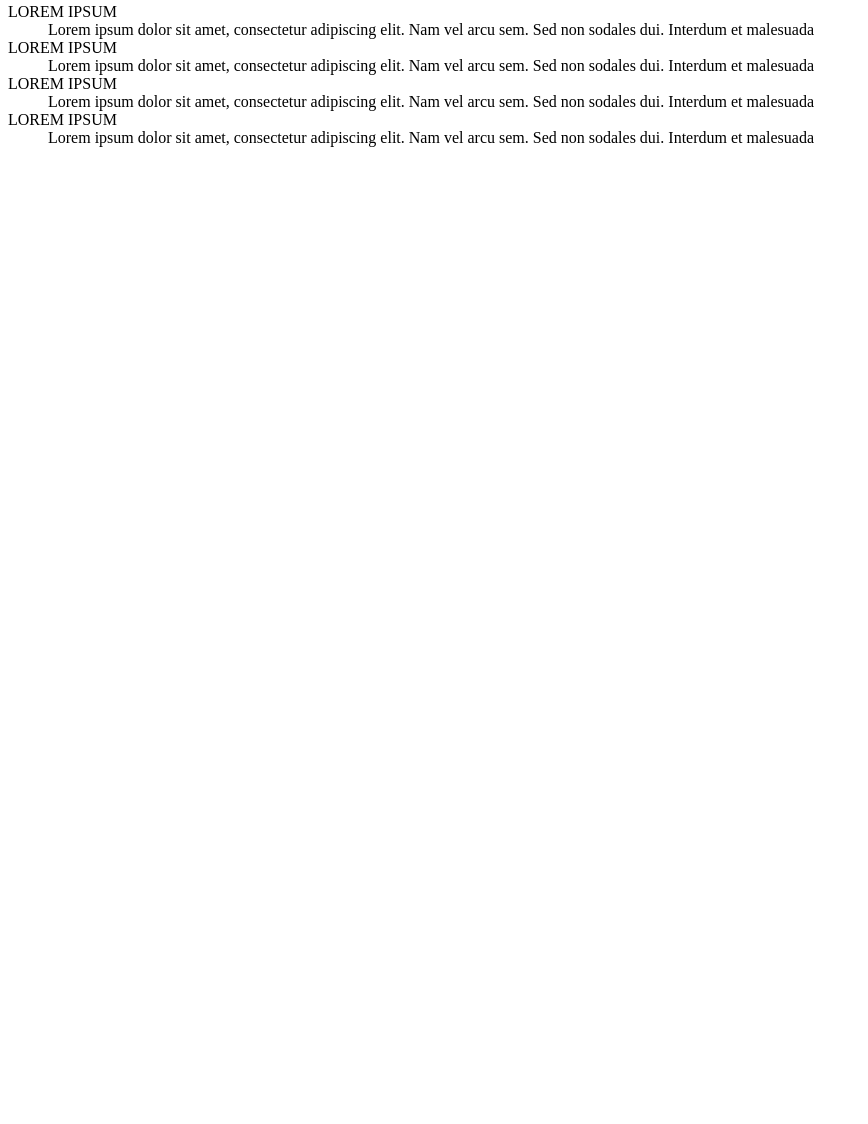
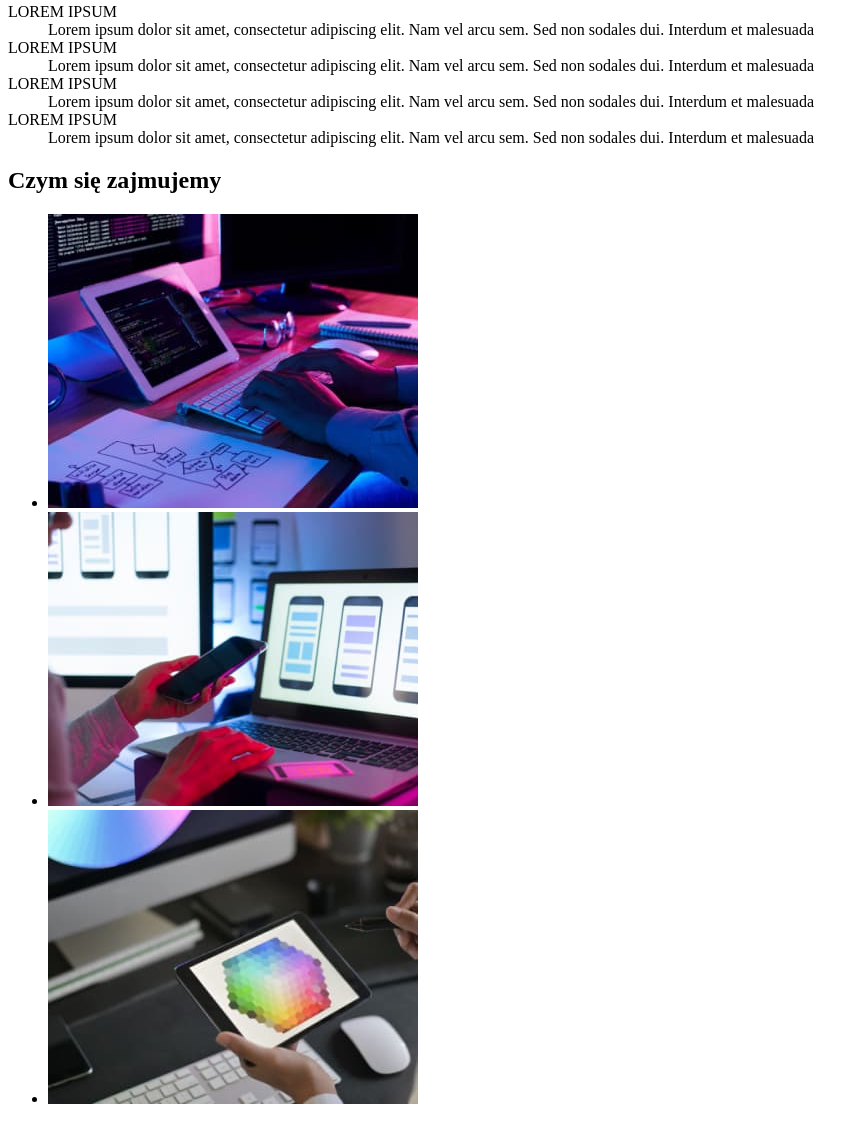
Before and after one commit to marlenaduleba/goit-markup-hw-01, a plain HTML site: page index.html in a window 1280 px wide. Shown: the part 262-1386 px from the top of the page, without its empty margins (0-868 px from the left). Before the commit the page ends 800 px from the top, so only its background shows below. Drawn offline with Linux system fonts and the light colour scheme.

Commit message:
dodanie zdjęć do sekcji "Czym się zajmujemy"

```diff
--- a/index.html
+++ b/index.html
@@ -8,7 +8,6 @@
   </head>
   <body>
     <header>
-      <div>
       <a href="/">WebStudio</a>
       <nav>
         <ul>
@@ -21,12 +20,11 @@
         <li><a href="mailto:info@devstudio.com">info@devstudio.com</a></li>
         <li><a href="tel:+48 111 111 111">+48 111 111 111</a></li>
       </ul>
-      </div>
-      <div>
+
       <h1>EFEKTYWNE ROZWIĄZANIA DLA WASZEGO BIZNESU</h1>
       <button type="button">Zamów usługe</button>
-      </div>
     </header>
+
     <main></main>
     <div>
       <dl>
@@ -55,6 +53,35 @@
         </dd>
       </dl>
     </div>
+    <section>
+      <h2>Czym się zajmujemy</h2>
+      <ul>
+        <li>
+          <img
+            src="images/image1.jpg"
+            alt="programista pracuje przy biurku w biurze"
+            height="294px"
+            width="370px"
+          />
+        </li>
+        <li>
+          <img
+            src="images/image2.jpg"
+            alt="prjektant opracowuje aplikację na smartphony"
+            height="294px"
+            width="370px"
+          />
+        </li>
+        <li>
+          <img
+            src="images/image3.jpg"
+            alt="prjektant pracuje z paletą kolorów na tablet"
+            height="294px"
+            width="370px"
+          />
+        </li>
+      </ul>
+    </section>
     <footer></footer>
   </body>
 </html>
```
Lines whose indentation alone changed are shown as unchanged.
